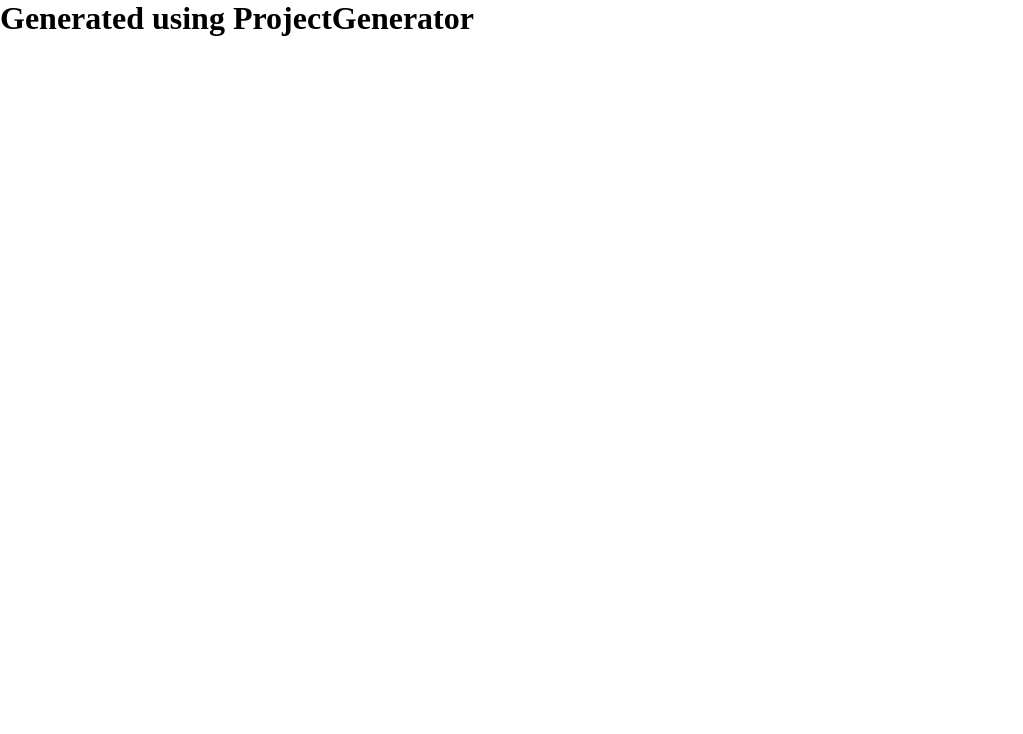
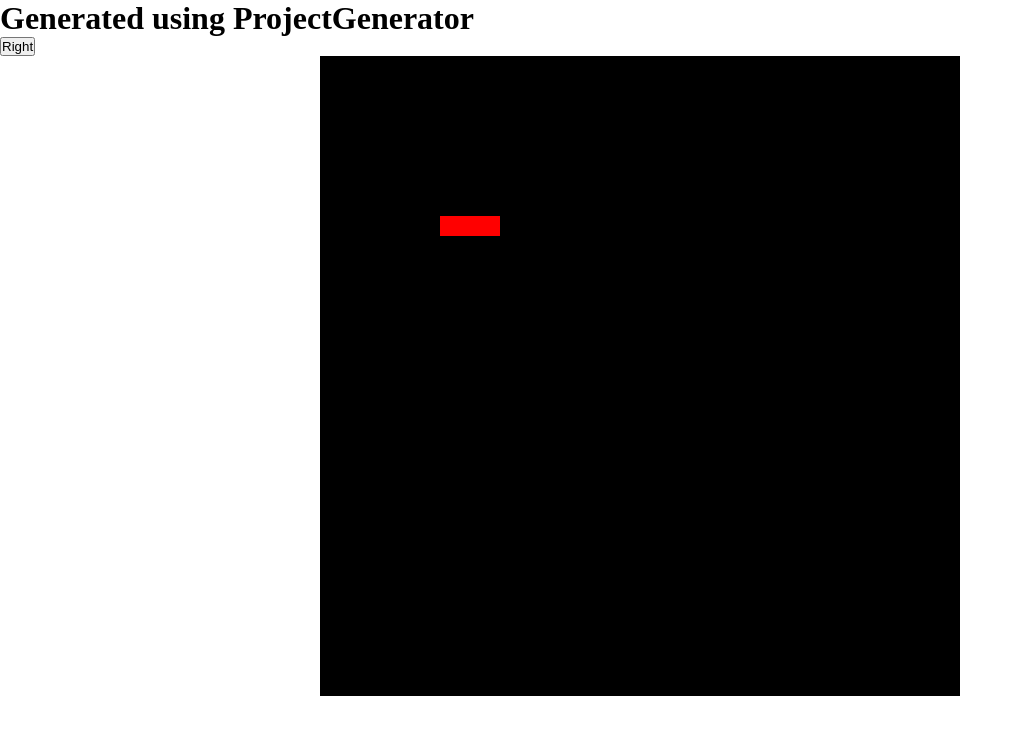
Before and after one commit to adampaulsackfield/snake, a plain HTML site: page index.html in a window 1280 px wide. Shown: the whole page, without its empty margins (0-1023 px from the left). Drawn offline with Linux system fonts and the light colour scheme.

Commit message:
Add game board, set up game class and methods for buildingGrid, adding snake and moving to the right, with a button for now for

```diff
--- a/index.html
+++ b/index.html
@@ -10,6 +10,9 @@
 	</head>
 	<body>
 		<h1>Generated using ProjectGenerator</h1>
+		<button id="right">Right</button>
+
+		<section id="game"></section>
 
 		<script src="./scripts/main.js"></script>
 	</body>
--- a/scripts/main.js
+++ b/scripts/main.js
@@ -1 +1,65 @@
 console.log('Connected!');
+const game = document.getElementById('game');
+
+class Game {
+	constructor(gridSize) {
+		this.gridSize = gridSize;
+		this.score = 0;
+		this.highScore = 0;
+
+		this.snake = [
+			[8, 8],
+			[8, 7],
+			[8, 6],
+		];
+	}
+
+	buildGrid() {
+		for (let i = 0; i < this.gridSize; i++) {
+			for (let j = 0; j < this.gridSize; j++) {
+				let square = document.createElement('div');
+				square.classList.add('background');
+				square.id = `${i},${j}`;
+
+				game.appendChild(square);
+			}
+		}
+	}
+
+	addSnake() {
+		this.snake.forEach((segment) => {
+			document.getElementById(segment).classList.add('snake-body');
+		});
+	}
+
+	moveSnake(direction) {
+		let head, tail, headSquare, tailSquare;
+
+		if (direction === 'right') {
+			head = [this.snake[0][0], this.snake[0][1] + 1];
+			tail = this.snake.pop();
+			this.snake.unshift(head);
+
+			headSquare = document.getElementById(`${this.snake[0].join(',')}`);
+			tailSquare = document.getElementById(tail.join(','));
+
+			if (headSquare === null) {
+				alert('Game Over');
+				return;
+			}
+
+			headSquare.classList.add('snake-body');
+			tailSquare.classList.remove('snake-body');
+		}
+	}
+}
+
+const newGame = new Game(32);
+
+newGame.buildGrid();
+
+newGame.addSnake();
+
+const rightBtn = document.getElementById('right');
+
+rightBtn.addEventListener('click', () => newGame.moveSnake('right'));
--- a/styles/_components.scss
+++ b/styles/_components.scss
@@ -0,0 +1,19 @@
+#game {
+	width: 640px;
+	margin: 0 auto;
+	display: flex;
+	flex-wrap: wrap;
+
+	& .background {
+		background-color: black;
+		width: 20px;
+		height: 20px;
+	}
+
+	& .snake-body {
+		display: block;
+		background-color: red;
+		width: 20px;
+		height: 20px;
+	}
+}
```
Also changed, not shown: styles/main.css, 1 other file.
